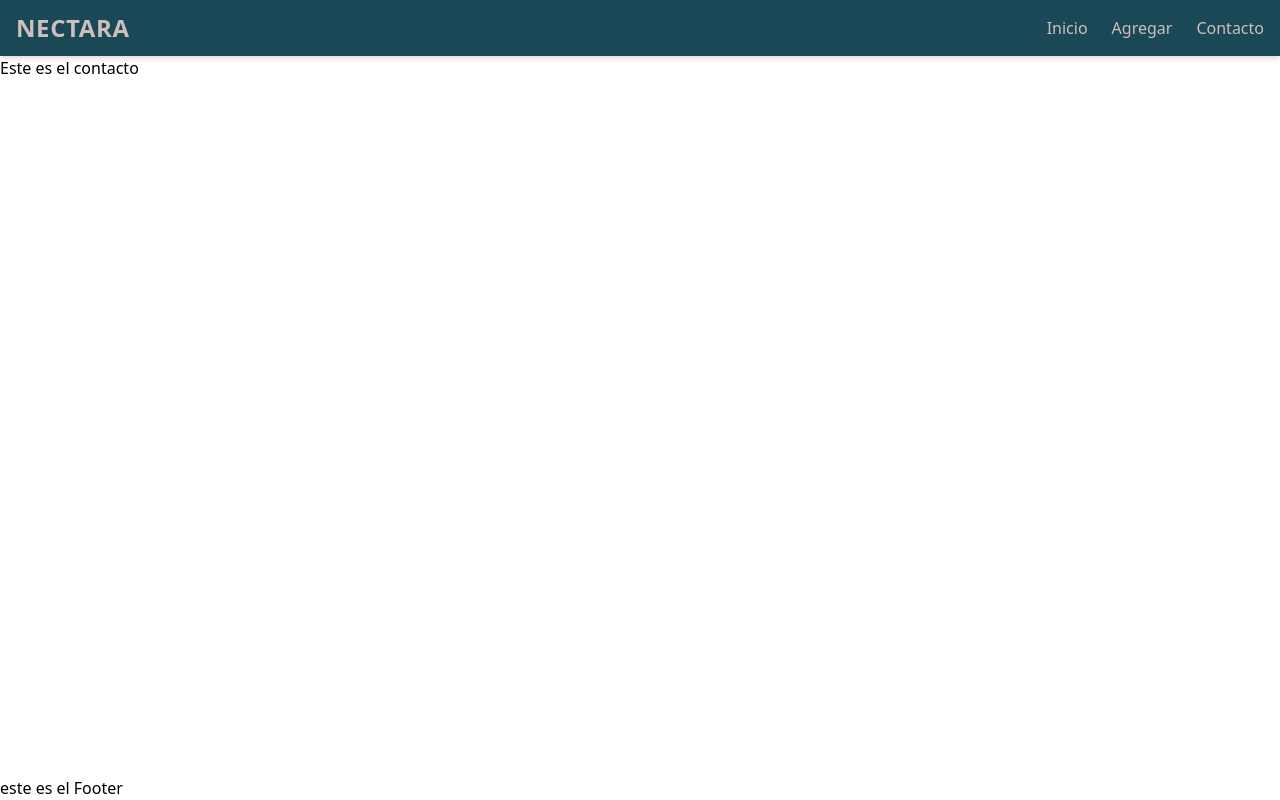
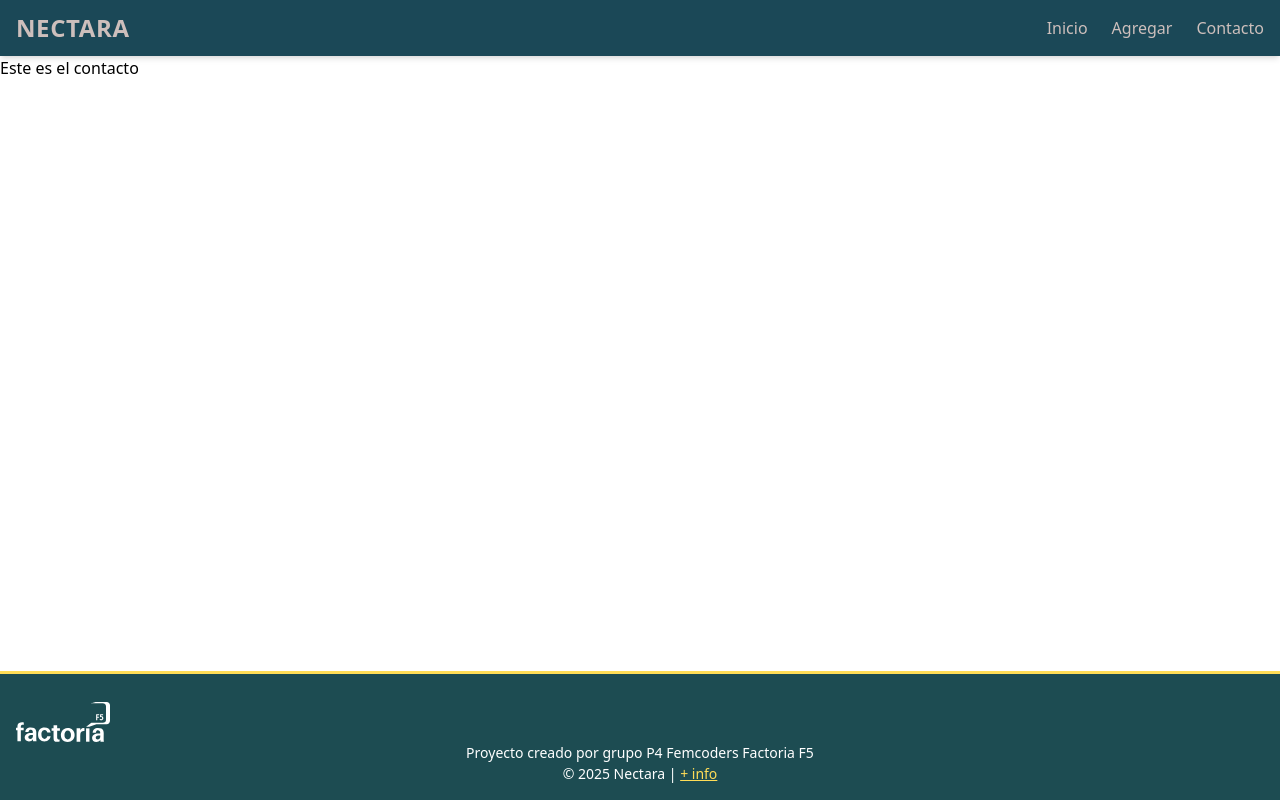
Before and after one commit to API-Nectara/front-nectara, a React (Vite) app: page /contact in a window 1280 px wide. Built offline with nearby package versions, Linux system fonts and the light colour scheme; no server answers.

Commit message:
create footer with logo and info link(#7)

```diff
--- a/src/components/Footer.jsx
+++ b/src/components/Footer.jsx
@@ -1,10 +1,62 @@
+//Importamos React para poder usar JSX
+import React from "react";
+//Importamos la imagen del logo desde la carpeta assets
+import logoFactoria from '../assets/logo-factoria-b.svg';
 
+// Creamos un componente funcional llamado Footer
 const Footer = () => {
-  return (
-    <>
-    <p>este es el Footer</p>
-    </>
-  )
-}
+// Definimos un objeto con estilos en línea
+const styles = {
+  footer: {
+    backgroundColor: '#1d4c52', //Color de fondo
+    color: '#fff',   //Color de texto en blanco
+    textAlign: 'center', //Texto centrado
+    padding: '16px', //Espacio interno
+    marginTop: '32px', //Margen superior
+    borderTop: '3px solid #ffdd57' //linea decorativa arriba del footer
+  },
+  logo: {
+      height: '40px', //Altura del logo
+      marginTop: '12px', //Margen superior
+    },
+    link: {
+      color: '#ffdd57', //Color del enlace
+      textDecoration: 'underline', //Subrayado
+      cursor: 'pointer', //Convierte la flecha del cursor en mano
+    },
+  text: {
+    margin: 0, //Quitamos el margen por defecto
+    fontSize: '14px' //Tamaño de texto
+  }
+};
+//Devolvemos el JSX del componente
+return (
+      <footer style={styles.footer}> {/*Contenedor principal del footer */}
+      <>
+      {/*Logo de factoria*/}
+      <img
+    src={logoFactoria}
+    alt="Logo Factoria F5"
+    style={styles.logo}
+  />
+    {/*Texto del proyecto*/}
+     <p style={styles.text}>
+          Proyecto creado por grupo P4 Femcoders Factoria F5
+        </p>
+    {/*Segunda linea de texto con enlace de ejemplo */}
+     <p style={styles.text}>
+          © 2025 Nectara |{" "}
+          <span
+            style={styles.link}
+            onClick={() => alert("Aquí iría el enlace a LinkedIn o info del grupo")}
+          >
+            + info
+          </span>
+        </p>
+      </>
+  </footer>
+  );
+};
 
-export default Footer
+//Exportamos el componente para poder usarlo en otros archivos
+export default Footer;
```
Also changed, not shown: src/assets/logo-factoria-b.svg (added).
